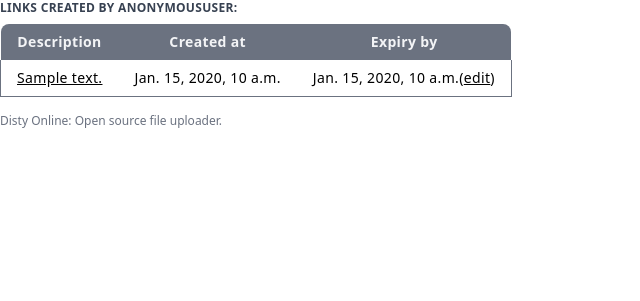
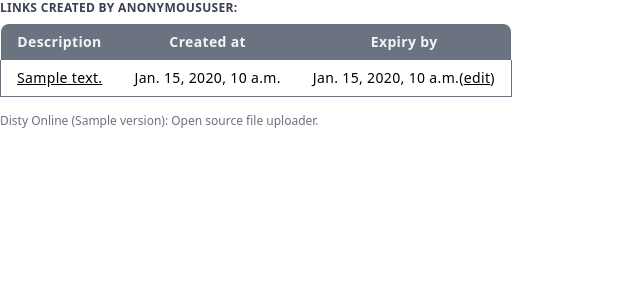
Before and after one commit to disty-online/disty, a Django app: template disty/templates/disty/home.html in a window 1280 px wide. Shown: the part 386-687 px from the top of the page, without its empty margins (0-640 px from the left). Run offline with Django 3.2, Linux system fonts and the light colour scheme; tables that the repository leaves empty hold one stand-in row (values such as "Sample post"); the template is opened without the code that fills it: values that come from a table or form of the project are taken from there, most other values are stand-ins (such as "Sample title", 1, 10 or a date in 2020); parts of the project's set-up code (start-up, migrations or seed data) failed here and were passed over; some libraries are stand-ins or nearby versions.

Commit message:
Display version on home

```diff
--- a/disty/templates/disty/home.html
+++ b/disty/templates/disty/home.html
@@ -113,7 +113,7 @@
 </table>
 
 <p class="pt-4 text-gray-500 text-xs">
-    <a href="https://github.com/disty-online/disty">Disty Online</a>: Open source file uploader.
+    <a href="https://github.com/disty-online/disty">Disty Online ({{ version }})</a>: Open source file uploader.
 </p>
 
 {% endblock %}
--- a/disty/views.py
+++ b/disty/views.py
@@ -8,6 +8,7 @@ from django.shortcuts import render, redirect, get_object_or_404
 from django.utils import timezone
 from disty.models import File, DownloadUrl, Access, UploadUrl
 from disty.settings import DEFAULT_DOWNLOAD_EXPIRY_DAYS, logger
+from disty import __version__
 from disty.forms import (
     FileForm,
     UploadUrlForm,
@@ -41,6 +42,7 @@ def home(request):
             "internal": internal_file_urls,
             "upload_urls": upload_urls,
             "output_link": output_link,
+            "version": __version__,
         },
     )
 
```
